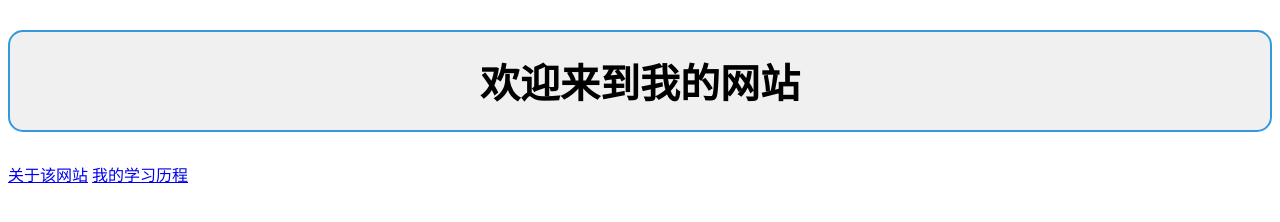
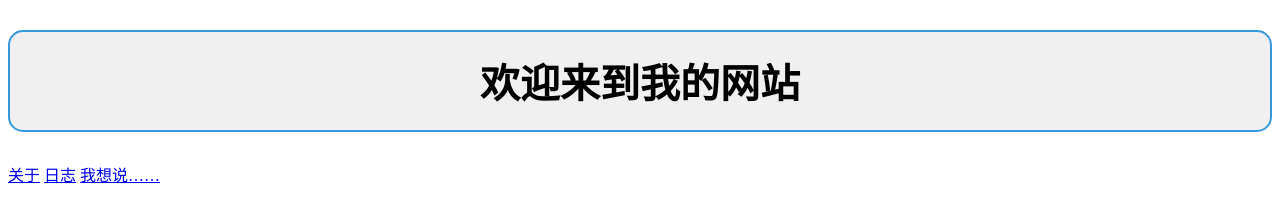
Before and after one commit to ExtrmelyLazy/ExtrmelyLazy.github.io, a plain HTML site: page index.html in a window 1280 px wide. Drawn offline with Linux system fonts and the light colour scheme.

Commit message:
Update index.html

```diff
--- a/index.html
+++ b/index.html
@@ -9,7 +9,8 @@
 </head>
 <body>
   <h1 class="basic">欢迎来到我的网站</h1>
-  <a href="about.html">关于该网站</a>
-  <a href="dairy.html">我的学习历程</a>
+  <a href="about.html">关于</a>
+  <a href="dairy.html">日志</a>
+  <a href="say.html">我想说……</a>
 </body>
 </html>
```
